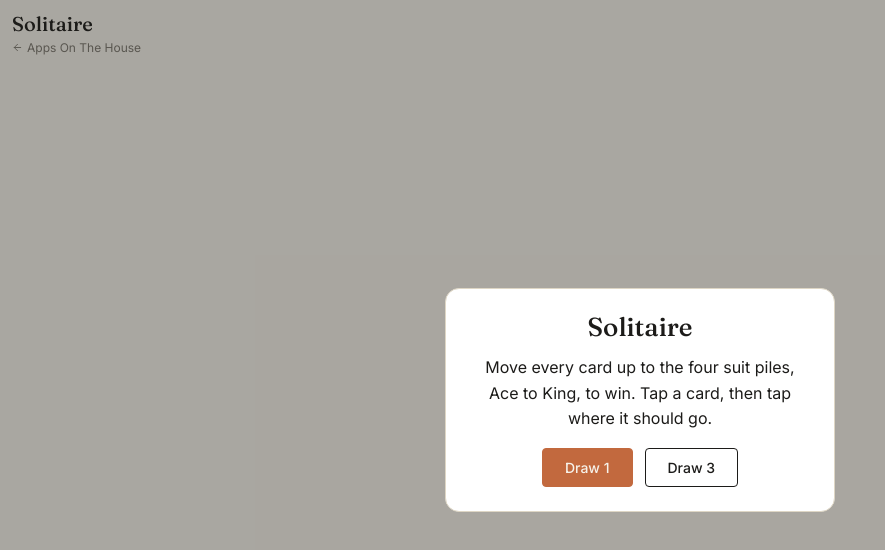
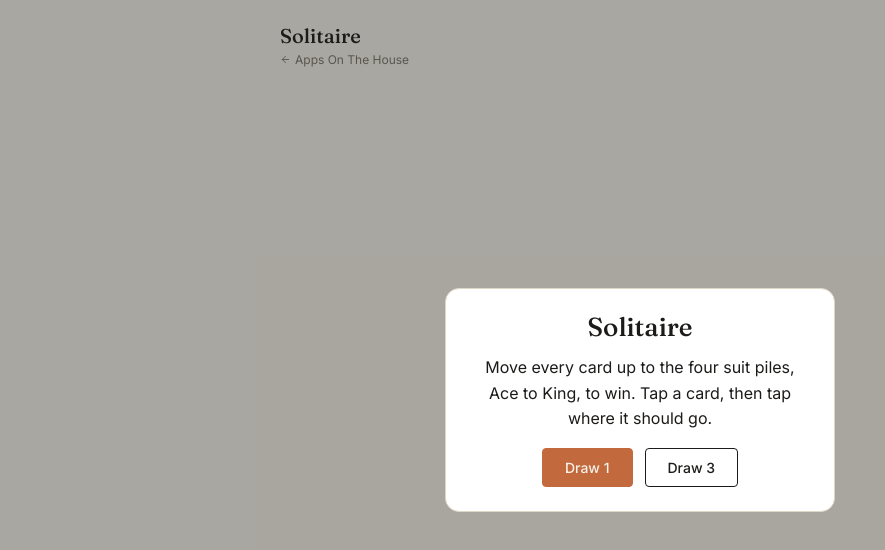
Before and after one commit to saornek/apps-on-the-house, a React (Vite) app in the folder solitaire/: page / in a window 1280 px wide. Shown: the top 550 px of the page, without its empty margins (0-885 px from the left). Built offline with nearby package versions, Linux system fonts and the light colour scheme.

Commit message:
fix: use standard centered-column layout for solitaire

```diff
--- a/solitaire/src/App.css
+++ b/solitaire/src/App.css
@@ -5,20 +5,26 @@
  */
 
 html,
-body,
-#root {
-  width: 100%;
+body {
+  margin: 0;
   min-height: 100%;
+}
+
+body {
   background: var(--color-bg);
+  display: flex;
+  justify-content: center;
+  -webkit-tap-highlight-color: transparent;
   color-scheme: light;
 }
 
-.app {
-  min-height: 100vh;
-  min-height: 100dvh;
+.game {
+  width: min(94vw, 720px);
+  padding: clamp(12px, 4vw, 24px) 0 32px;
   display: flex;
   flex-direction: column;
-  background: var(--color-bg);
+  gap: 16px;
+  user-select: none;
 }
 
 .game-head {
@@ -26,7 +32,6 @@ body,
   align-items: center;
   justify-content: space-between;
   gap: var(--space-3);
-  margin: max(var(--space-3), env(safe-area-inset-top)) var(--space-3) var(--space-3);
 }
 
 .head-title h1 {
@@ -121,16 +126,13 @@ body,
 /* --- Board layout ---------------------------------------------------- */
 
 :root {
-  --card-w: clamp(32px, 11vw, 78px);
+  --card-w: clamp(32px, 11vw, 92px);
   --card-h: calc(var(--card-w) * 1.4);
   --stack-offset: calc(var(--card-w) * 0.34);
 }
 
 .board {
-  flex: 1 1 auto;
-  padding: 0 var(--space-3) var(--space-8);
-  box-sizing: border-box;
-  overflow-y: auto;
+  padding-bottom: var(--space-4);
 }
 
 .board-top-row {
--- a/solitaire/src/App.jsx
+++ b/solitaire/src/App.jsx
@@ -130,7 +130,7 @@ export default function App() {
 
   if (phase === 'setup') {
     return (
-      <div className="app">
+      <main className="game" aria-label="Solitaire setup">
         <header className="game-head">
           <div className="head-title">
             <h1>Solitaire</h1>
@@ -153,12 +153,12 @@ export default function App() {
             </div>
           </div>
         </div>
-      </div>
+      </main>
     )
   }
 
   return (
-    <div className="app">
+    <main className="game" aria-label="Solitaire game">
       <header className="game-head">
         <div className="head-title">
           <h1>Solitaire</h1>
@@ -292,6 +292,6 @@ export default function App() {
           </div>
         </div>
       )}
-    </div>
+    </main>
   )
 }
```
